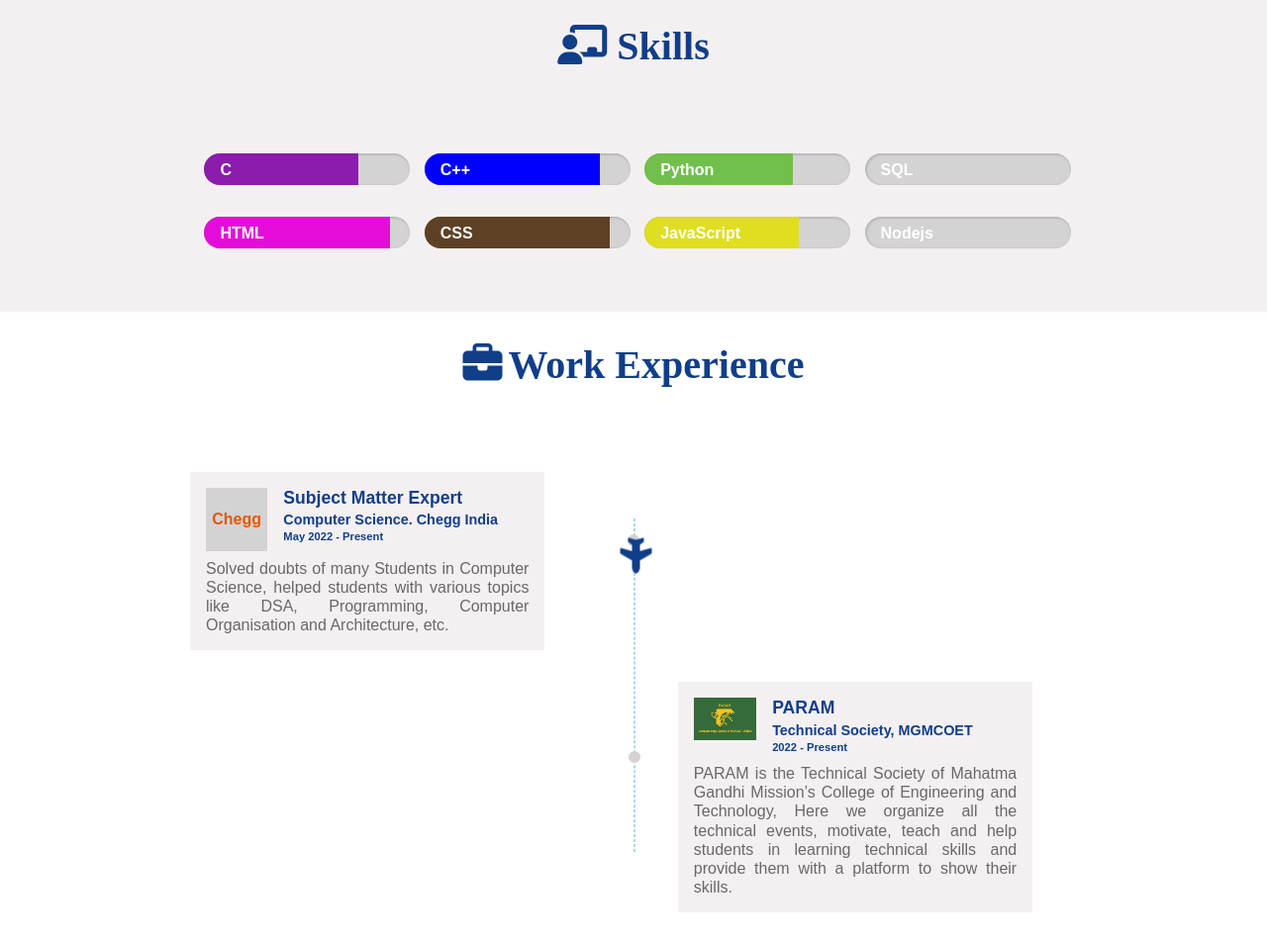
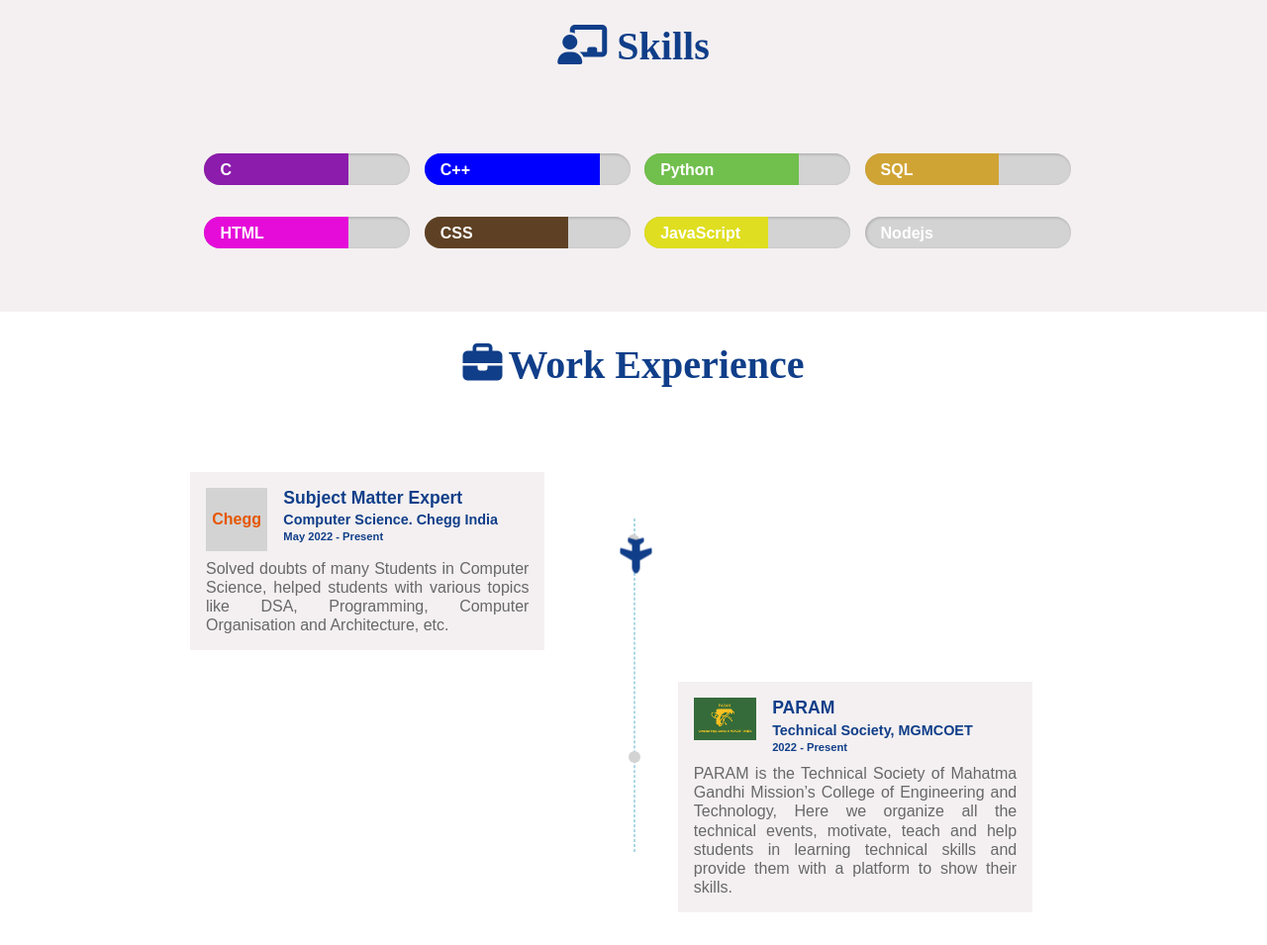
Before and after one commit to JeetuGuptaa/Resume, a plain HTML site: page index.html in a window 1280 px wide. Shown: the part 933-1888 px from the top of the page at 99% size. Drawn offline with Linux system fonts and the light colour scheme.

Commit message:
Update index.css

```diff
--- a/index.css
+++ b/index.css
@@ -201,27 +201,37 @@ section:nth-child(2n+1){
 
 .c{
 	background-color: #8911abf0;
-	width:75%;
+	width:70%;
 }
 
 .javascript{
 	background-color: #e1e016f0;
-	width:75%;
+	width:60%;
 }
 
 .html{
 	background-color: #e700daf0;
-	width:90%;
+	width:70%;
 }
 
 .css{
 	background-color:#58391af0 ;
-	width:90%;
+	width:70%;
 }
 
 .python{
 	background-color: #6cbf46f0;
-	width:72%;
+	width:75%;
+}
+
+.java{
+	background-color: #8911abf0;
+	width:70%;
+}
+
+.sql{
+	background-color: #d1a22bf0;
+	width:65%;
 }
 
 /*-----------------------------------Work Experience----------------------*/
```
